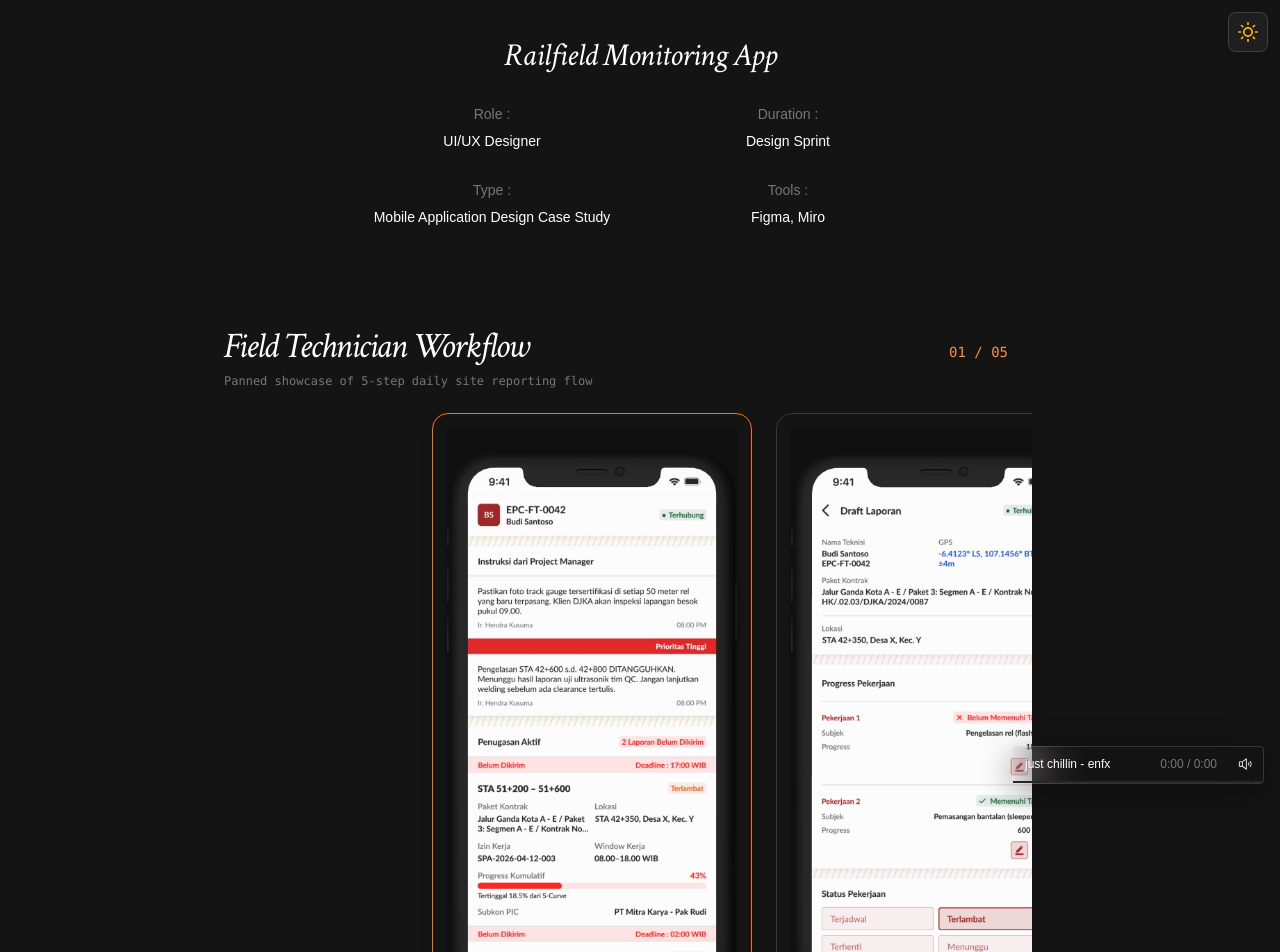
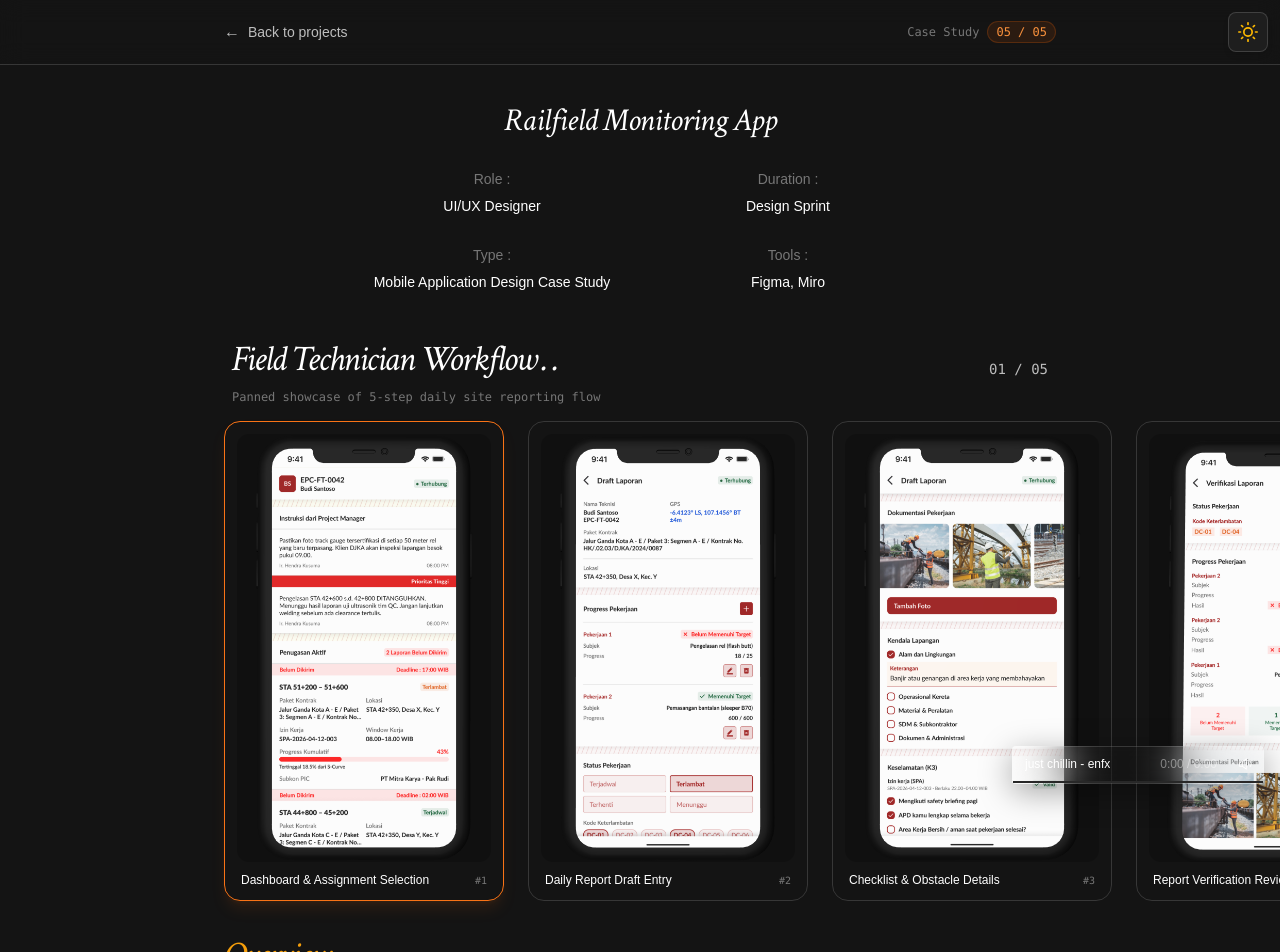
Before and after one commit to salman-setiawan/porto-2026, a React (Vite) app: page /project/railfield in a window 1280 px wide. Shown: the top 952 px of the page. Built offline with nearby package versions, Linux system fonts and the light colour scheme; a web font is replaced by a local one.

Commit message:
improving image scroll flow

```diff
--- a/src/components/project-section/ImagesHorizontalScroll.jsx
+++ b/src/components/project-section/ImagesHorizontalScroll.jsx
@@ -1,27 +1,29 @@
 import { useRef, useState, useEffect, useCallback } from 'react'
 import { playMechanicalSound } from '../../utils/sound'
 
-// Jarak scroll vertikal default untuk menyelesaikan transisi horizontal slide gambar
-const DEFAULT_SCROLL_DISTANCE_PX = 1400
+// Jarak scroll vertikal tetap (dalam piksel) untuk menggerakkan seluruh gambar
+const SCROLL_DISTANCE_PX = 1800
 
 const ImagesHorizontalScroll = ({
   images = [],
-  title = "Interface Showcase",
-  subtitle = "Horizontal gallery preview",
+  title = "Interface Showcase . .",
+  subtitle,
   onImageClick,
-  scrollDistance = DEFAULT_SCROLL_DISTANCE_PX,
-  cardWidthClass = "w-[280px] sm:w-[320px] md:w-[360px]",
-  cardAspectClass = "aspect-[9/19]", // Default rasio layar smartphone mobile
+  scrollDistance = SCROLL_DISTANCE_PX,
+  maxWidth = 880,
+  children,
 }) => {
   const containerRef = useRef(null)
   const trackRef = useRef(null)
   const firstCardRef = useRef(null)
   const showcaseRef = useRef(null)
 
+  // 'before' | 'pinned' | 'after'
   const [pinMode, setPinMode] = useState('before')
-  const [activeImageIndex, setActiveImageIndex] = useState(0)
-  const [contentHeight, setContentHeight] = useState(620)
+  const [activeCardIndex, setActiveCardIndex] = useState(0)
+  const [contentHeight, setContentHeight] = useState(560)
 
+  // Ukur tinggi riil dari showcase wrapper agar container fit dengan card & header
   useEffect(() => {
     if (!showcaseRef.current) return
 
@@ -35,8 +37,12 @@ const ImagesHorizontalScroll = ({
     }
 
     updateHeight()
-    const resizeObserver = new ResizeObserver(updateHeight)
+
+    const resizeObserver = new ResizeObserver(() => {
+      updateHeight()
+    })
     resizeObserver.observe(showcaseRef.current)
+
     return () => resizeObserver.disconnect()
   }, [])
 
@@ -47,6 +53,7 @@ const ImagesHorizontalScroll = ({
     const currentScrollY = window.scrollY || window.pageYOffset || 0
     const rect = container.getBoundingClientRect()
 
+    // Koordinat piksel absolut awal section di dokumen
     const triggerStartPixel = rect.top + currentScrollY
     const triggerEndPixel = triggerStartPixel + scrollDistance
 
@@ -54,32 +61,44 @@ const ImagesHorizontalScroll = ({
     let nextPinMode = 'before'
 
     if (currentScrollY < triggerStartPixel) {
+      // 1. Belum mencapai koordinat piksel awal
       nextPinMode = 'before'
       progress = 0
     } else if (currentScrollY > triggerEndPixel) {
+      // 2. Sudah melewati jarak piksel scroll
       nextPinMode = 'after'
       progress = 1
     } else {
+      // 3. TERTRIGGER: Berada di antara triggerStartPixel dan triggerEndPixel
       nextPinMode = 'pinned'
       progress = (currentScrollY - triggerStartPixel) / scrollDistance
     }
 
     setPinMode(nextPinMode)
 
+    // Perhitungan pergeseran horizontal dalam piksel
     const windowWidth = window.innerWidth
     let cardWidth = firstCardRef.current?.offsetWidth
     if (!cardWidth || cardWidth <= 0) {
-      cardWidth = windowWidth >= 768 ? 360 : 300
+      cardWidth = windowWidth >= 768 ? 280 : 240
     }
 
     const gap = windowWidth >= 768 ? 24 : 16
-    const contentPadding = windowWidth >= 768 ? 32 : 16
-    const gridLeft = Math.max(contentPadding, (windowWidth - 880) / 2 + contentPadding)
+
+    // Sisi kiri dan kanan grid utama (max-w-[maxWidth] mx-auto px-4 sm:px-6 md:px-8)
+    const contentPadding = windowWidth >= 640 ? 24 : 16
+    const gridLeft = Math.max(contentPadding, (windowWidth - maxWidth) / 2 + contentPadding)
     const gridRight = windowWidth - gridLeft
     const startX = gridLeft
 
+    // Total content width dari seluruh kartu gambar
     const totalContentWidth = images.length * cardWidth + (images.length - 1) * gap
-    const totalTravel = Math.max(0, startX + totalContentWidth - gridRight + contentPadding)
+
+    // Ending point sejajar persis dengan sisi kanan grid header
+    // Pada saat progress = 1:
+    // startX - progress * totalTravel + totalContentWidth = gridRight
+    // => totalTravel = startX + totalContentWidth - gridRight
+    const totalTravel = Math.max(0, startX + totalContentWidth - gridRight)
     const currentTranslateX = startX - progress * totalTravel
 
     if (trackRef.current) {
@@ -90,18 +109,24 @@ const ImagesHorizontalScroll = ({
       images.length - 1,
       Math.max(0, Math.floor(progress * images.length))
     )
-    setActiveImageIndex(computedIndex)
-  }, [images.length, scrollDistance])
+    setActiveCardIndex(computedIndex)
+  }, [images.length, scrollDistance, maxWidth])
 
   useEffect(() => {
-    const handleResize = () => requestAnimationFrame(updateScroll)
-    const handleScroll = () => requestAnimationFrame(updateScroll)
+    const handleResize = () => {
+      requestAnimationFrame(updateScroll)
+    }
+
+    const handleScroll = () => {
+      requestAnimationFrame(updateScroll)
+    }
 
     window.addEventListener('scroll', handleScroll, { passive: true })
     window.addEventListener('resize', handleResize)
 
+    // Initial trigger check via animation frame
     const initRaf = requestAnimationFrame(updateScroll)
-    const timer = setTimeout(updateScroll, 120)
+    const timer = setTimeout(updateScroll, 100)
 
     return () => {
       cancelAnimationFrame(initRaf)
@@ -111,6 +136,7 @@ const ImagesHorizontalScroll = ({
     }
   }, [updateScroll])
 
+  // Style posisi container pinned berdasarkan status piksel
   const getPinStyle = () => {
     if (pinMode === 'pinned') {
       return {
@@ -130,6 +156,7 @@ const ImagesHorizontalScroll = ({
         zIndex: 10,
       }
     }
+    // 'before' - berada tepat di posisi alaminya di bawah Header section
     return {
       position: 'absolute',
       top: 0,
@@ -142,43 +169,49 @@ const ImagesHorizontalScroll = ({
   return (
     <div
       ref={containerRef}
+      id="images-scroll-container"
       className="relative w-full"
       style={{
+        // Total tinggi dalam piksel = tinggi konten riil + jarak scroll horizontal
         height: `${contentHeight + scrollDistance}px`,
       }}
     >
+      {/* Container Showcase */}
       <div
         ref={showcaseRef}
         style={getPinStyle()}
-        className="overflow-hidden flex flex-col py-8 pointer-events-auto bg-app-primary"
+        className="overflow-hidden flex flex-col py-6 pointer-events-auto bg-app-primary"
       >
-        {/* Header Section */}
-        <div className="w-full max-w-[880px] mx-auto px-4 sm:px-6 mb-4 flex items-baseline justify-between z-10 shrink-0">
+        {/* Header Section: Title & Indikator Slide */}
+        <div
+          className="w-full mx-auto px-4 sm:px-6 md:px-8 mb-4 flex items-center justify-between z-10 shrink-0"
+          style={{ maxWidth: `${maxWidth}px` }}
+        >
           <div>
-            <h2 className="text-[32px] md:text-[36px] font-crimson italic tracking-tighter text-app-primary leading-tight">
+            <h3 className="text-app-primary text-[32px] md:text-[36px] font-crimson italic tracking-tighter">
               {title}
-            </h2>
+            </h3>
             {subtitle && (
-              <p className="text-xs text-app-muted font-mono mt-1">
+              <p className="text-xs text-app-muted font-mono mt-0.5">
                 {subtitle}
               </p>
             )}
           </div>
-          <span className="text-[14px] font-mono text-app-accent">
-            0{activeImageIndex + 1} / 0{images.length}
+          <span className="text-[14px] font-mono text-app-secondary">
+            0{activeCardIndex + 1} / 0{images.length}
           </span>
         </div>
 
         {/* Horizontal Track Container */}
-        <div className="w-full overflow-visible py-2">
+        <div className="w-full overflow-visible">
           <div
             ref={trackRef}
-            className="flex items-center gap-4 sm:gap-6 will-change-transform"
+            className="flex items-center gap-4 md:gap-6 will-change-transform"
           >
             {images.map((item, index) => {
               const src = typeof item === 'string' ? item : item.src
               const itemTitle = typeof item === 'object' ? item.title || item.label : null
-              const isCurrent = activeImageIndex === index
+              const isCurrent = activeCardIndex === index
 
               return (
                 <div
@@ -188,27 +221,29 @@ const ImagesHorizontalScroll = ({
                     playMechanicalSound(index + 1, 0.2)
                     if (onImageClick) onImageClick(src)
                   }}
-                  className={`group relative ${cardWidthClass} shrink-0 cursor-zoom-in rounded-2xl border transition-all duration-300 p-2 sm:p-3 overflow-hidden shadow-lg ${
+                  className={`group relative h-[440px] md:h-[480px] w-[240px] sm:w-[260px] md:w-[280px] shrink-0 cursor-zoom-in rounded-2xl border transition-all duration-300 p-2.5 sm:p-3 overflow-hidden flex flex-col justify-between ${
                     isCurrent
-                      ? 'border-app-accent bg-app-surface/60'
-                      : 'border-app-subtle bg-app-surface/30 hover:border-app-medium'
+                      ? 'border-app-accent bg-app-surface/60 shadow-lg shadow-orange-500/10'
+                      : 'border-app-subtle bg-app-surface/20 hover:border-app-medium hover:bg-app-surface/40'
                   }`}
                 >
-                  <div className={`relative w-full ${cardAspectClass} rounded-xl overflow-hidden bg-black/20 flex items-center justify-center`}>
+                  {/* Visual Image Screen */}
+                  <div className="relative w-full flex-1 min-h-0 rounded-xl overflow-hidden bg-black/20 flex items-center justify-center">
                     <img
                       src={src}
-                      alt={itemTitle || `Showcase screenshot ${index + 1}`}
+                      alt={itemTitle || `Screenshot ${index + 1}`}
                       loading="lazy"
-                      className="w-full h-full object-contain group-hover:scale-105 transition-transform duration-500 ease-out"
+                      className="w-full h-full object-contain group-hover:scale-[1.03] transition-transform duration-300 ease-out"
                     />
-                    <div className="absolute inset-0 bg-black/40 opacity-0 group-hover:opacity-100 transition-opacity flex items-center justify-center gap-2 pointer-events-none text-white text-xs font-mono">
+                    <div className="absolute inset-0 bg-black/30 opacity-0 group-hover:opacity-100 transition-opacity flex items-center justify-center gap-1.5 pointer-events-none text-white text-xs font-mono">
                       <span>Click to enlarge</span>
                       <span>↗</span>
                     </div>
                   </div>
 
+                  {/* Caption & Indicator */}
                   {itemTitle && (
-                    <div className="pt-2.5 px-1 flex items-center justify-between">
+                    <div className="pt-2.5 px-1 flex items-center justify-between shrink-0">
                       <span className="text-xs font-medium text-app-primary truncate">
                         {itemTitle}
                       </span>
@@ -222,6 +257,13 @@ const ImagesHorizontalScroll = ({
             })}
           </div>
         </div>
+
+        {/* Section Bawah jika ada slot children */}
+        {children && (
+          <div className="w-full mt-4">
+            {children}
+          </div>
+        )}
       </div>
     </div>
   )
--- a/src/pages/project-details/Duitra.jsx
+++ b/src/pages/project-details/Duitra.jsx
@@ -60,12 +60,31 @@ const Duitra = () => {
   }
 
   return (
-    <div className="min-h-screen bg-app-primary text-app-primary font-sans transition-colors duration-300 relative selection:bg-orange-500/30 selection:text-orange-400 pb-24">
-      {/* ── Main Container ── */}
-      <main className="max-w-[880px] mx-auto px-4 sm:px-6 space-y-12">
+    <div className="flex flex-col w-full relative min-h-screen bg-app-primary text-app-primary font-sans transition-colors duration-300 selection:bg-orange-500/30 selection:text-orange-400 pb-24 overflow-x-clip">
+      {/* ── Top Navigation Bar ── */}
+      <header className="sticky top-0 z-40 backdrop-blur-md bg-app-primary/80 border-b border-app-subtle">
+        <div className="max-w-[880px] mx-auto px-4 sm:px-6 h-16 flex items-center justify-between">
+          <Link
+            to="/projects"
+            onClick={() => playCrispClick(0.5)}
+            className="group flex items-center gap-2 text-sm text-app-secondary hover:text-app-primary transition-colors cursor-pointer"
+          >
+            <span className="text-base group-hover:-translate-x-1 transition-transform">←</span>
+            <span>Back to projects</span>
+          </Link>
+
+          <div className="flex items-center gap-2">
+            <span className="text-xs font-mono text-app-muted">Case Study</span>
+            <span className="text-xs px-2 py-0.5 rounded-full bg-orange-500/10 text-app-accent border border-orange-500/20 font-mono">
+              02 / 05
+            </span>
+          </div>
+        </div>
+      </header>
 
       {/* ── SECTION 1: HEADER TITLE & METADATA ── */}
-        <section className="pt-8 pb-4 text-center space-y-8">
+      <div className="w-full max-w-[880px] mx-auto px-4 sm:px-6 pt-8 pb-4">
+        <section className="text-center space-y-8">
           <h1 className="text-[32px] h-[40px] font-crimson italic tracking-tight text-app-primary">
             {DuitraData.title}
           </h1>
@@ -104,20 +123,19 @@ const Duitra = () => {
             </div>
           </div>
         </section>
+      </div>
 
-        {/* ── SECTION 1B: HORIZONTAL SCROLL IMAGES SHOWCASE (Konsep ProjectsHorizontalScroll) ── */}
-        <section className="relative w-full -mx-4 sm:-mx-6 px-0 overflow-visible">
+      {/* ── SECTION 1B: HORIZONTAL SCROLL IMAGES SHOWCASE (Root Level w-full, sama seperti Home.jsx) ── */}
       <ImagesHorizontalScroll
         images={DUITRA_GALLERY_IMAGES}
-            title="Mobile Application Flow"
+        title="Mobile Application Flow . ."
         subtitle="Panned showcase of core screens: Dashboard, Add Transaction, History, Categories, Analytics"
         onImageClick={handleOpenImage}
-            scrollDistance={1500}
-            cardWidthClass="w-[260px] sm:w-[300px] md:w-[320px]"
-            cardAspectClass="aspect-[9/19]"
-          />
-        </section>
-
+        scrollDistance={1800}
+        maxWidth={880}
+      >
+        {/* Konten dimulai langsung di dalam slot children agar bagian bawah tidak kosong saat scrolling */}
+        <div className="w-full max-w-[880px] mx-auto px-4 sm:px-6 space-y-12">
           {/* ── SECTION 2: OVERVIEW, PROBLEM ── */}
           <section className="space-y-8 pt-4">
             {/* Overview */}
@@ -240,7 +258,8 @@ const Duitra = () => {
               <span>↑</span>
             </button>
           </section>
-      </main>
+        </div>
+      </ImagesHorizontalScroll>
 
       {/* ── LIGHTBOX MODAL PREVIEW ── */}
       {selectedImage && (
--- a/src/pages/project-details/RailField.jsx
+++ b/src/pages/project-details/RailField.jsx
@@ -60,12 +60,31 @@ const RailField = () => {
   }
 
   return (
-    <div className="min-h-screen bg-app-primary text-app-primary font-sans transition-colors duration-300 relative selection:bg-orange-500/30 selection:text-orange-400 pb-24">
-      {/* ── Main Container ── */}
-      <main className="max-w-[880px] mx-auto px-4 sm:px-6 space-y-12">
+    <div className="flex flex-col w-full relative min-h-screen bg-app-primary text-app-primary font-sans transition-colors duration-300 selection:bg-orange-500/30 selection:text-orange-400 pb-24 overflow-x-clip">
+      {/* ── Top Navigation Bar ── */}
+      <header className="sticky top-0 z-40 backdrop-blur-md bg-app-primary/80 border-b border-app-subtle">
+        <div className="max-w-[880px] mx-auto px-4 sm:px-6 h-16 flex items-center justify-between">
+          <Link
+            to="/projects"
+            onClick={() => playCrispClick(0.5)}
+            className="group flex items-center gap-2 text-sm text-app-secondary hover:text-app-primary transition-colors cursor-pointer"
+          >
+            <span className="text-base group-hover:-translate-x-1 transition-transform">←</span>
+            <span>Back to projects</span>
+          </Link>
+
+          <div className="flex items-center gap-2">
+            <span className="text-xs font-mono text-app-muted">Case Study</span>
+            <span className="text-xs px-2 py-0.5 rounded-full bg-orange-500/10 text-app-accent border border-orange-500/20 font-mono">
+              05 / 05
+            </span>
+          </div>
+        </div>
+      </header>
 
       {/* ── SECTION 1: HEADER TITLE & METADATA ── */}
-        <section className="pt-8 pb-4 text-center space-y-8">
+      <div className="w-full max-w-[880px] mx-auto px-4 sm:px-6 pt-8 pb-4">
+        <section className="text-center space-y-8">
           <h1 className="text-[32px] h-[40px] font-crimson italic tracking-tight text-app-primary">
             {RailfieldData.title}
           </h1>
@@ -104,20 +123,19 @@ const RailField = () => {
             </div>
           </div>
         </section>
+      </div>
 
-        {/* ── SECTION 1B: HORIZONTAL SCROLL IMAGES SHOWCASE (Konsep ProjectsHorizontalScroll) ── */}
-        <section className="relative w-full -mx-4 sm:-mx-6 px-0 overflow-visible">
+      {/* ── SECTION 1B: HORIZONTAL SCROLL IMAGES SHOWCASE (Root Level w-full, sama seperti Home.jsx) ── */}
       <ImagesHorizontalScroll
         images={RAILFIELD_GALLERY_IMAGES}
-            title="Field Technician Workflow"
+        title="Field Technician Workflow . ."
         subtitle="Panned showcase of 5-step daily site reporting flow"
         onImageClick={handleOpenImage}
-            scrollDistance={1500}
-            cardWidthClass="w-[260px] sm:w-[300px] md:w-[320px]"
-            cardAspectClass="aspect-[9/19]"
-          />
-        </section>
-
+        scrollDistance={1800}
+        maxWidth={880}
+      >
+        {/* Konten dimulai langsung di dalam slot children agar bagian bawah tidak kosong saat scrolling */}
+        <div className="w-full max-w-[880px] mx-auto px-4 sm:px-6 space-y-12">
           {/* ── SECTION 2: OVERVIEW, PROBLEM ── */}
           <section className="space-y-8 pt-4">
             {/* Overview */}
@@ -212,7 +230,8 @@ const RailField = () => {
               <span>↑</span>
             </button>
           </section>
-      </main>
+        </div>
+      </ImagesHorizontalScroll>
 
       {/* ── LIGHTBOX MODAL PREVIEW ── */}
       {selectedImage && (
```
Also changed, not shown: src/data/dataProject.js (+0 -96 lines). Lines whose indentation alone changed are shown as unchanged.
